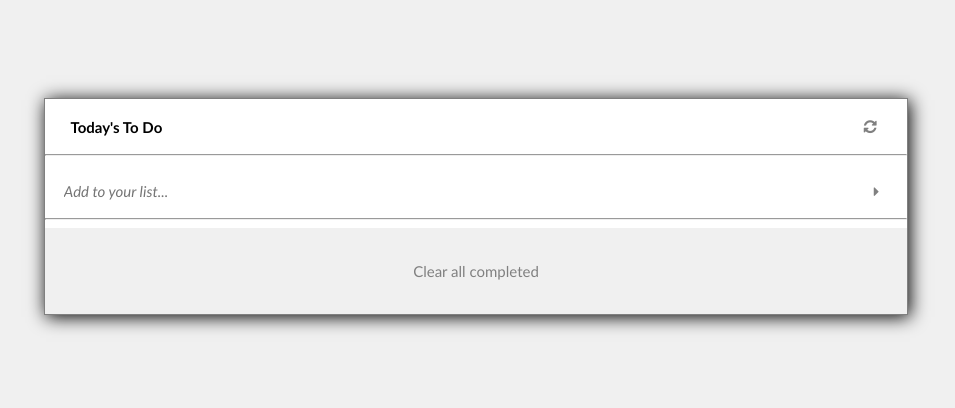
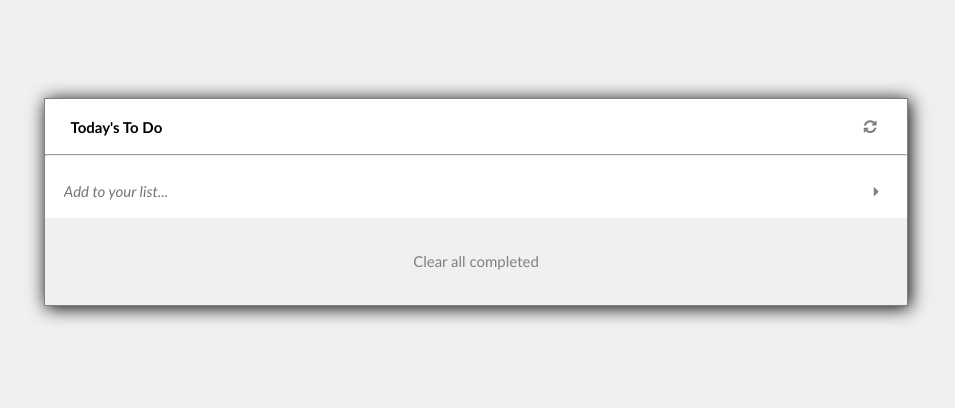
Before and after one commit to shegy28/To-Do-list, a website built with webpack: page src/index.html in a window 1280 px wide. Shown: the whole page, without its empty margins (164-1119 px from the left). Built offline with nearby package versions, Linux system fonts and the light colour scheme.

Commit message:
Remove hr tag

```diff
--- a/src/index.html
+++ b/src/index.html
@@ -24,7 +24,6 @@
                 <button id="addutton"><i class="fa fa-caret-right"></i></button>
                 </div>
             </section>
-            <hr id="hrId">
             <ul id="list">
             </ul>
             <section class="clear">Clear all completed</section>
```
